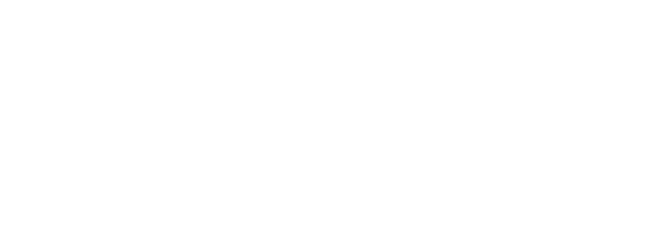
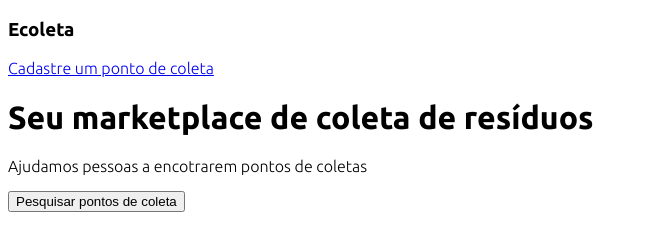
Before and after one commit to Silva404/nlw-starter, a plain HTML site: page index.html in a window 1280 px wide. Shown: the whole page, without its empty margins (0-648 px from the left). Drawn offline with Linux system fonts and the light colour scheme.

Commit message:
iniciando o projeto

```diff
--- a/index.html
+++ b/index.html
@@ -3,9 +3,24 @@
 <head>
   <meta charset="UTF-8">
   <meta name="viewport" content="width=device-width, initial-scale=1.0">
-  <title>Document</title>
+  <title>Ecoleta</title>
+
+  <link href="https://fonts.googleapis.com/css2?family=Ubuntu:wght@300;700&display=swap" rel="stylesheet">
+  <link rel="stylesheet" href="/styles/main.css">
+
 </head>
 <body>
 
+  <h3>Ecoleta</h3>
+
+  <a href="#">Cadastre um ponto de coleta</a>
+
+  <h1>Seu marketplace de coleta de resíduos</h1>
+
+  <p>Ajudamos pessoas a encotrarem pontos de coletas</p>
+
+  <button>Pesquisar pontos de coleta</button>
+
+
 </body>
 </html>
--- /dev/null
+++ b/styles/main.css
@@ -0,0 +1,3 @@
+html {
+  font-family: 'Ubuntu', sans-serif;
+}
```
Also changed, not shown: styles.css (deleted).
